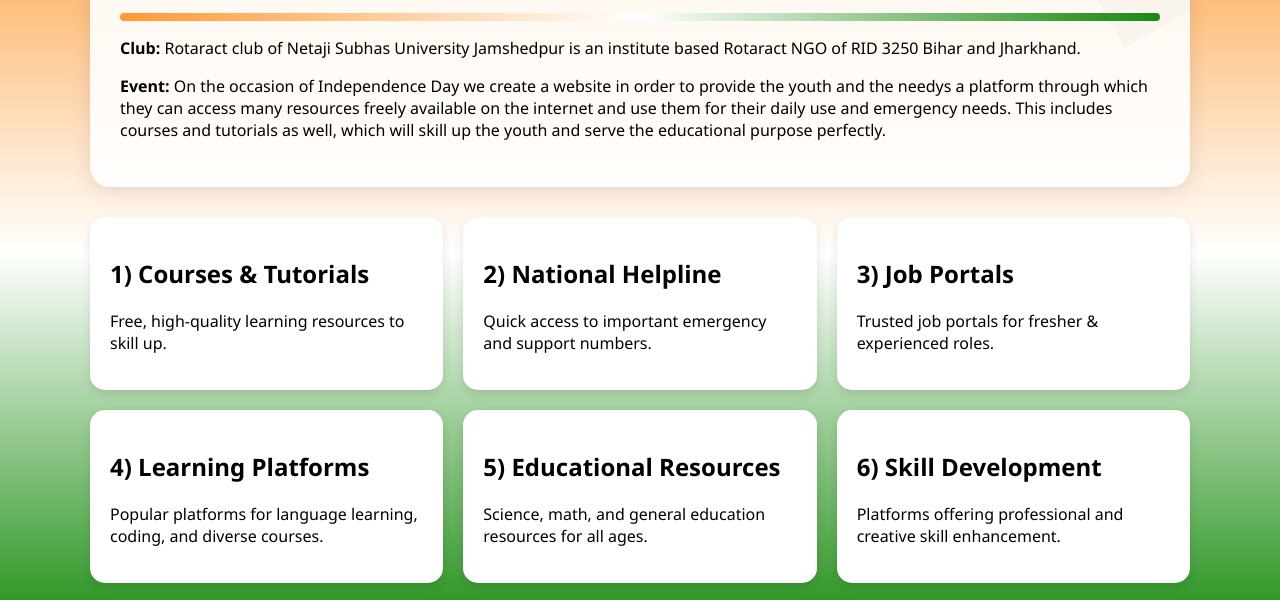
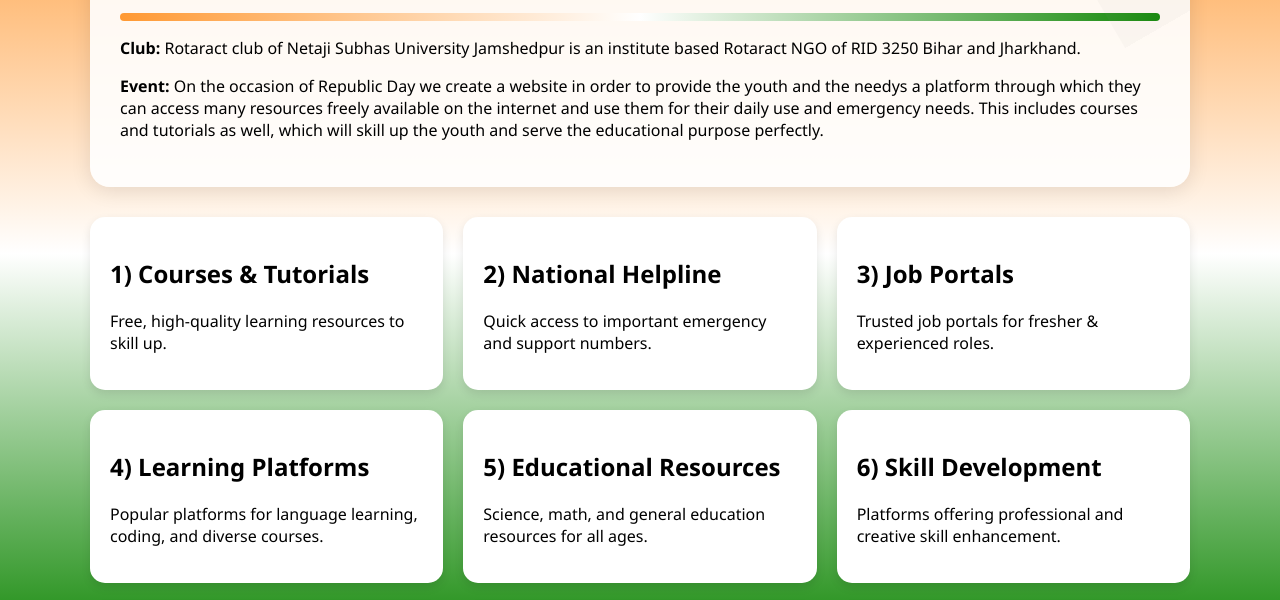
Before and after one commit to Rajdeepray17/Smart-India-Kit, a plain HTML site: page Index.html in a window 1280 px wide. Shown: the part 146-746 px from the top of the page. Drawn offline with Linux system fonts and the light colour scheme; grey boxes are pictures that could not be loaded.

Commit message:
Update event description from Independence Day to Republic Day

```diff
--- a/Index.html
+++ b/Index.html
@@ -184,7 +184,7 @@
       <p class="club">Rotaract Club of Netaji Subhas University of RID 3250</p>
       <div class="flag-band"></div>
       <p><strong>Club:</strong> Rotaract club of Netaji Subhas University Jamshedpur is an institute based Rotaract NGO of RID 3250 Bihar and Jharkhand.</p>
-      <p><strong>Event:</strong> On the occasion of Independence Day we create a website in order to provide the youth and the needys a platform through which they can access many resources freely available on the internet and use them for their daily use and emergency needs. This includes courses and tutorials as well, which will skill up the youth and serve the educational purpose perfectly.</p>
+      <p><strong>Event:</strong> On the occasion of Republic Day we create a website in order to provide the youth and the needys a platform through which they can access many resources freely available on the internet and use them for their daily use and emergency needs. This includes courses and tutorials as well, which will skill up the youth and serve the educational purpose perfectly.</p>
     </header>
     <section class="sections">
       <div class="card" data-modal="courses">
```
